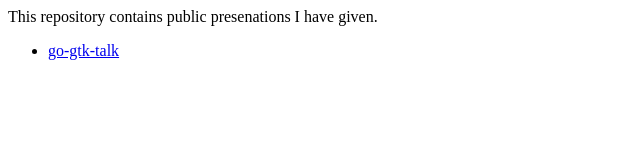
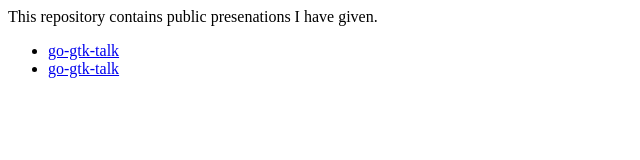
Before and after one commit to jamesrr39/talks, a plain HTML site: page index.html in a window 1280 px wide. Shown: the full height of the page, 0-640 px from the left. Drawn offline with Linux system fonts and the light colour scheme.

Commit message:
add yarn-contained-talk talk in listing

```diff
--- a/index.html
+++ b/index.html
@@ -7,6 +7,7 @@ This repository contains public presenations I have given.
 
 <ul>
 <li><a href="go-gtk-talk/Native_GTK+_apps_written_in_Go.html">go-gtk-talk</a></li>
+<li><a href="yarn-contained-talk/yarn-contained-talk.html">go-gtk-talk</a></li>
 </ul>
 </body>
 </html>
```
